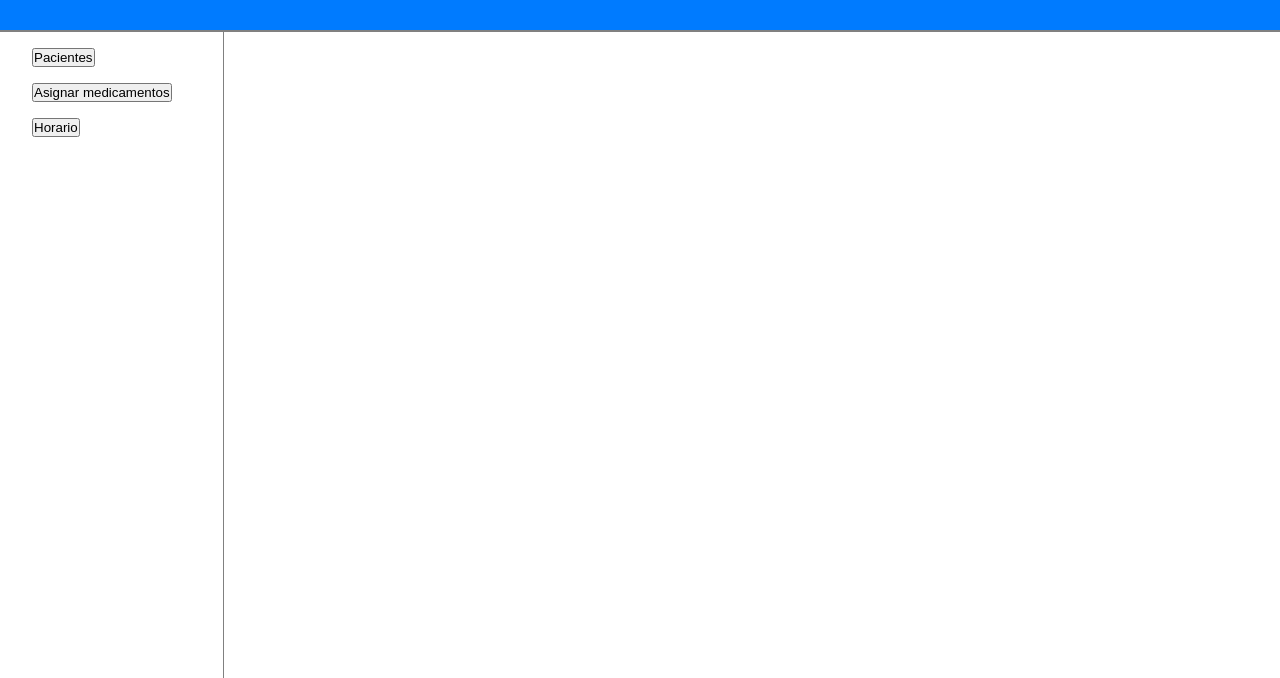
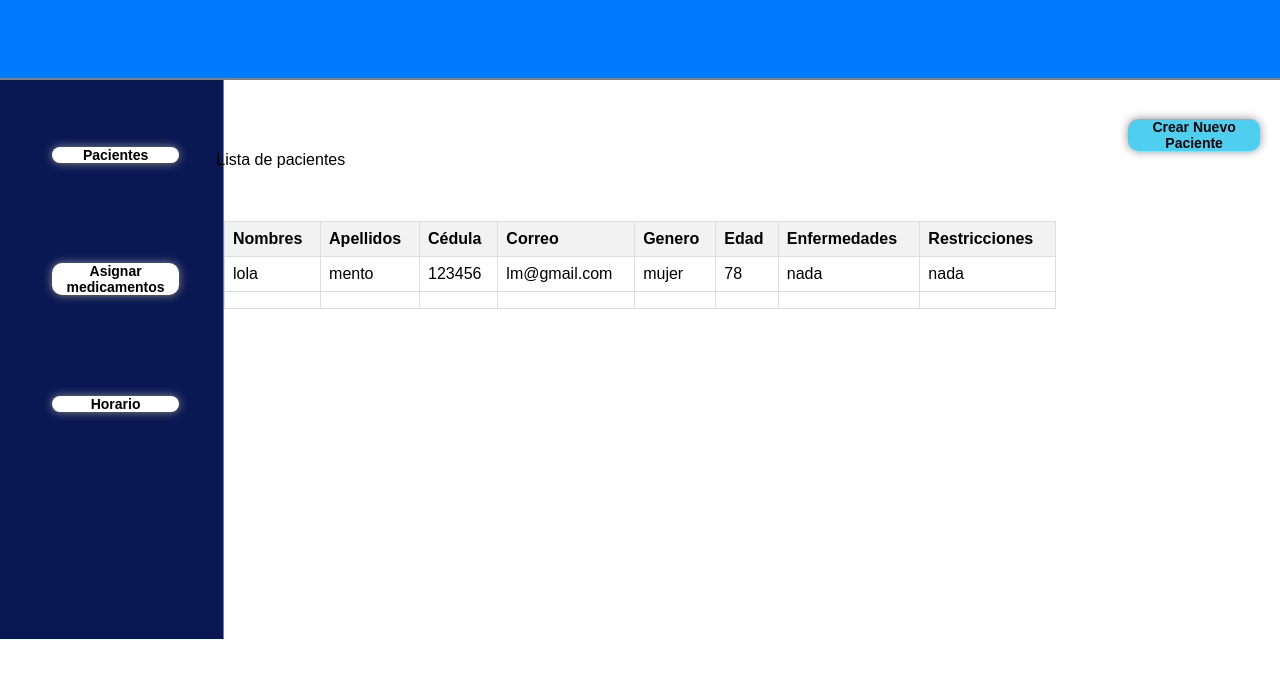
Before and after one commit to KarenRamirez155/PharmatimeFront, a React (Create React App) app: page /ViewPatient in a window 1280 px wide. Shown: the top 678 px of the page. Built offline with nearby package versions, Linux system fonts and the light colour scheme.

Commit message:
Visualizar paciente, tabla

```diff
--- a/src/Components/Patient/ViewPatient.css
+++ b/src/Components/Patient/ViewPatient.css
@@ -1,9 +1,17 @@
 @import url('https://fonts.googleapis.com/css2?family=Josefin+Sans:ital,wght@0,100..700;1,100..700&family=Oswald:wght@200..700&display=swap');
-
-#patient1 {
-    font-family: 'Josefine Sans', sans-serif;
+ *{
+    box-sizing: border-box;
     margin: 0;
     padding: 0;
+  }
+
+  #patient1{
+    font-family: 'Josefine Sans', sans-serif;
+    background-color: #fff;
+    background-size: 100% 100%;
+    background-position: center;
+    width: 100%;
+    height: 100%;
   }
 
   h1, h2, h3 {
@@ -17,94 +25,80 @@
     color: #fff;
     padding: 15px 0;
     border-bottom: 2px solid gray;
+    height: 80px;
   }
 
   .header h1 {
     margin: 0;
   }
 
+  .container {
+    display: flex;
+  }
+
   .menu {
+    background-color: #091853;
+    flex: 1;
     width: 14rem;
-    height: calc(100vh - 52px);
+    height: 559px;
     border-right: 1px solid gray;
     ul{
       list-style: none;
       padding: 1rem 2rem;
       li {
+        margin-top: 50px;
         margin-bottom: 1rem;
       }
     }
   }
 
-  /* Lista de pacientes */
-  .patients {
-    margin-top: 20px;
+  .menu button {
+    width: 80%;
+    height: 100%;
+    background: white;
+    border: rgba(247, 246, 246, 0.897);
+    outline: rgba(247, 246, 246, 0.897);
+    border-radius: 10px;
+    box-shadow:0 0 10px rgb(143, 141, 141);
+    cursor: pointer;
+    font-size: 14px;
+    color: black;
+    font-weight: 550;
+    margin: 0px 0px 50px 20px;
   }
 
-  .patients table {
-    width: 100%;
-    border-collapse: collapse;
+  .additional {
+    flex: 1;
+    display: flex;
+    justify-content: right;
+    align-items: flex-start;
+    margin-top: -540px;
   }
 
-  .patients th,
-  .patients td {
-    border: 1px solid #ddd;
-    padding: 8px;
+  .additional-content {
+    display: flex;
+    text-align: right;
+    padding: 20px;
+    align-items: center;
+    justify-content: space-between;
+
   }
 
-  .patients th {
-    text-align: left;
+  .additional-content p {
+    margin-right: 750px;
   }
 
-  /* Asignación de medicamentos */
-  .medication-assignment {
-    margin-top: 20px;
+  .additional button {
+    width: 80%;
+    height: 100%;
+    background: rgb(79, 207, 240);
+    border: rgba(247, 246, 246, 0.897);
+    outline: rgba(247, 246, 246, 0.897);
+    border-radius: 10px;
+    box-shadow:0 0 10px rgb(143, 141, 141);
+    cursor: pointer;
+    font-size: 14px;
+    color: black;
+    font-weight: 550;
+    margin: 0px 0px 50px 20px;
   }
-
-  .medication-assignment form {
-    width: 100%;
-    max-width: 500px;
-    margin: 0 auto;
-  }
-
-  .medication-assignment label {
-    display: block;
-    margin-bottom: 5px;
-  }
-
-  .medication-assignment input,
-  .medication-assignment select {
-    width: 100%;
-    padding: 8px;
-    border: 1px solid #ddd;
-    border-radius: 4px;
-  }
-
-  .medication-assignment button {
-    background-color: #007bff;
-    color: #fff;
-    padding: 10px 20px;
-    border: none;
-    border-radius: 4px;
-    cursor: pointer;
-  }
-
-  /* Horario */
-  .schedule {
-    margin-top: 20px;
-  }
-
-  .schedule table {
-    width: 100%;
-    border-collapse: collapse;
-  }
-
-  .schedule th,
-  .schedule td {
-    border: 1px solid #ddd;
-    padding: 8px;
-  }
-
-  .schedule th {
-    text-align: left;
-}
--- a/src/Components/Patient/ViewPatient.jsx
+++ b/src/Components/Patient/ViewPatient.jsx
@@ -1,13 +1,12 @@
 import React from 'react'
 import "./ViewPatient.css";
+import Table from '../Table/Table';
 
 const ViewPatient = () => {
   return (
     <body id='patient1'>
-        <div className='header'>
+        <div className='header'></div>
 
-
-        </div>
             <div className='menu'>
                 <ul>
                     <li>
@@ -20,9 +19,20 @@ const ViewPatient = () => {
                         <button type='submit'>Horario</button>
                     </li>
                 </ul>
+            </div>
+            <div className='additional'>
+                <div className='additional-content'>
+                    <p>Lista de pacientes</p>
+                    <div><button type='submit'>Crear Nuevo Paciente</button></div>
+                </div>
+
+            </div>
+            <div className='table'>
+                <Table />
+            </div>
 
 
-        </div>
+
     </body>
   )
 }
--- /dev/null
+++ b/src/Components/Table/Table.css
@@ -0,0 +1,15 @@
+.tableP {
+    width: 65%;
+    border-collapse: collapse;
+    margin: auto;
+  }
+
+  .tableP th, .tableP td {
+    border: 1px solid #dddddd;
+    padding: 8px;
+    text-align: left;
+  }
+
+  .tableP th {
+    background-color: #f2f2f2;
+  }
--- /dev/null
+++ b/src/Components/Table/Table.jsx
@@ -0,0 +1,50 @@
+import React from 'react'
+import './Table.css';
+
+class table extends React.Component {
+    render() {
+      return (
+        <div>
+          <table className='tableP'>
+            <thead>
+              <tr>
+                <th>Nombres</th>
+                <th>Apellidos</th>
+                <th>Cédula</th>
+                <th>Correo</th>
+                <th>Genero</th>
+                <th>Edad</th>
+                <th>Enfermedades</th>
+                <th>Restricciones</th>
+              </tr>
+            </thead>
+            <tbody>
+              <tr>
+                <td>lola</td>
+                <td>mento</td>
+                <td>123456</td>
+                <td>lm@gmail.com</td>
+                <td>mujer</td>
+                <td>78</td>
+                <td>nada</td>
+                <td>nada</td>
+              </tr>
+              <tr>
+                <td></td>
+                <td></td>
+                <td></td>
+                <td></td>
+                <td></td>
+                <td></td>
+                <td></td>
+                <td></td>
+              </tr>
+              {/* Aquí puedes agregar más filas según necesites */}
+            </tbody>
+          </table>
+        </div>
+      );
+    }
+  }
+
+  export default table;
```
Lines whose indentation alone changed are shown as unchanged.
